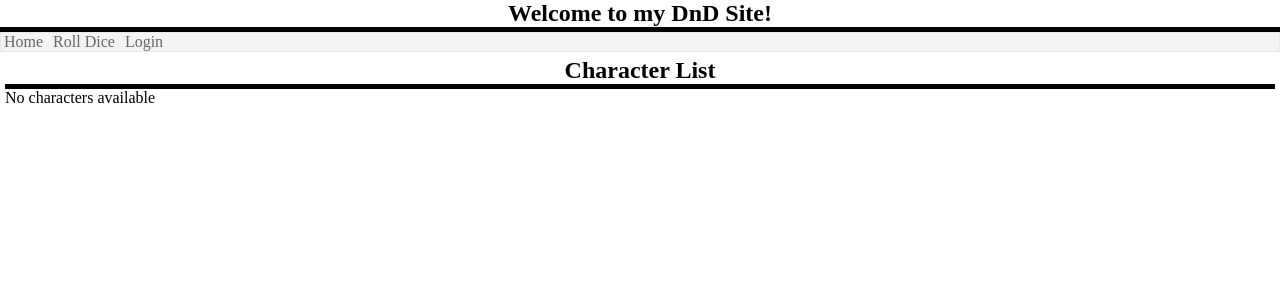
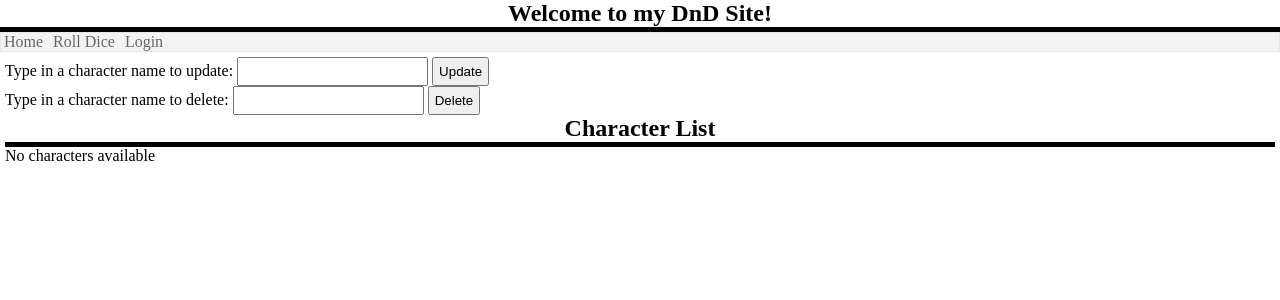
Before and after one commit to keithmorel/dndproj, a Flask app: page /init_db/ in a window 1280 px wide. Shown: the top 300 px of the page. Run offline with Flask 2, Linux system fonts and the light colour scheme.

Commit message:
Added update and delete functionality to the database. TODO: Don't allow users to change the name when editing characters

```diff
--- a/dndroller/main.py
+++ b/dndroller/main.py
@@ -82,8 +82,38 @@ def create():
     if not session.get('logged_in'):
         abort(401)
     db = get_db()
-    db.execute('insert into char_sheets (char_name, char_class, char_lvl, alignment, curr_health, max_health, char_armor, char_str, char_dex, char_const, char_intel, char_wisdom, char_charisma, char_perception, char_weapons, char_inv, char_skills) values (?, ?, ?, ?, ?, ?, ?, ?, ?, ?, ?, ?, ?, ?, ?, ?, ?)',
-            [request.form['char_name'], request.form['char_class'], request.form['char_lvl'], request.form['alignment'], request.form['curr_health'], request.form['max_health'], request.form['char_armor'], request.form['char_str'], request.form['char_dex'], request.form['char_const'], request.form['char_intel'], request.form['char_wisdom'], request.form['char_charisma'], request.form['char_perception'], request.form['char_weapons'], request.form['char_inv'], request.form['char_skills']])
+    db.execute('insert into char_sheets (char_name, char_class, char_lvl, alignment, curr_health, max_health, char_armor, char_str, char_dex, char_const, char_intel, char_wisdom, char_charisma, char_perception, char_weapons, char_inv, char_skills) values (?, ?, ?, ?, ?, ?, ?, ?, ?, ?, ?, ?, ?, ?, ?, ?, ?)', [request.form['char_name'], request.form['char_class'], request.form['char_lvl'], request.form['alignment'], request.form['curr_health'], request.form['max_health'], request.form['char_armor'], request.form['char_str'], request.form['char_dex'], request.form['char_const'], request.form['char_intel'], request.form['char_wisdom'], request.form['char_charisma'], request.form['char_perception'], request.form['char_weapons'], request.form['char_inv'], request.form['char_skills']])
+    db.commit()
+    return redirect(url_for('char_list'))
+
+@app.route('/delete_char/', methods=['POST'])
+def delete_char():
+    if not session.get('logged_in'):
+        abort(401)
+    db = get_db()
+    db.execute('delete from char_sheets where char_name = ?', [request.form['to_delete']])
+    db.commit()
+    return redirect(url_for('char_list'))
+
+@app.route('/update_char', methods=['POST'])
+def update_char():
+    if not session.get('logged_in'):
+        abort(401)
+    db = get_db()
+    cur = db.execute('select * from char_sheets where char_name = ?', [request.form['to_update']])
+    entry = cur.fetchall()
+    return render_template('char_update.html', **locals())
+
+@app.route('/char_update/', methods=['POST'])
+def update():
+    if not session.get('logged_in'):
+        abort(401)
+    db = get_db()
+    print('about to delete')
+    db.execute('delete from char_sheets where char_name = ?', [request.form['char_name']])
+    db.commit()
+    print('about to insert')
+    db.execute('insert into char_sheets (char_name, char_class, char_lvl, alignment, curr_health, max_health, char_armor, char_str, char_dex, char_const, char_intel, char_wisdom, char_charisma, char_perception, char_weapons, char_inv, char_skills) values (?, ?, ?, ?, ?, ?, ?, ?, ?, ?, ?, ?, ?, ?, ?, ?, ?)', [request.form['char_name'], request.form['char_class'], request.form['char_lvl'], request.form['alignment'], request.form['curr_health'], request.form['max_health'], request.form['char_armor'], request.form['char_str'], request.form['char_dex'], request.form['char_const'], request.form['char_intel'], request.form['char_wisdom'], request.form['char_charisma'], request.form['char_perception'], request.form['char_weapons'], request.form['char_inv'], request.form['char_skills']])
     db.commit()
     return redirect(url_for('char_list'))
 
--- a/dndroller/templates/char_list.html
+++ b/dndroller/templates/char_list.html
@@ -49,6 +49,14 @@
                     <a href="/init_db/">Clear Characters</a>
                 {% endif %}
                 <ol class="char_list">
+                    <form name="update_char" action="/update_char" method="POST">
+                        Type in a character name to update: <input type="text" name="to_update">
+                        <input type="submit" value="Update">
+                    </form>
+                    <form name="delete_char" action="/delete_char/" method="POST">
+                        Type in a character name to delete: <input type="text" name="to_delete">
+                        <input type="submit" value="Delete">
+                    </form>
                     <h2>Character List</h2>
                     {% for character in entries %}
                     <li>Character Name: {{ character.char_name }}
```
Also changed, not shown: dndroller/templates/char_update.html (added, +54 -0 lines), dndroller/dndusers.db.
